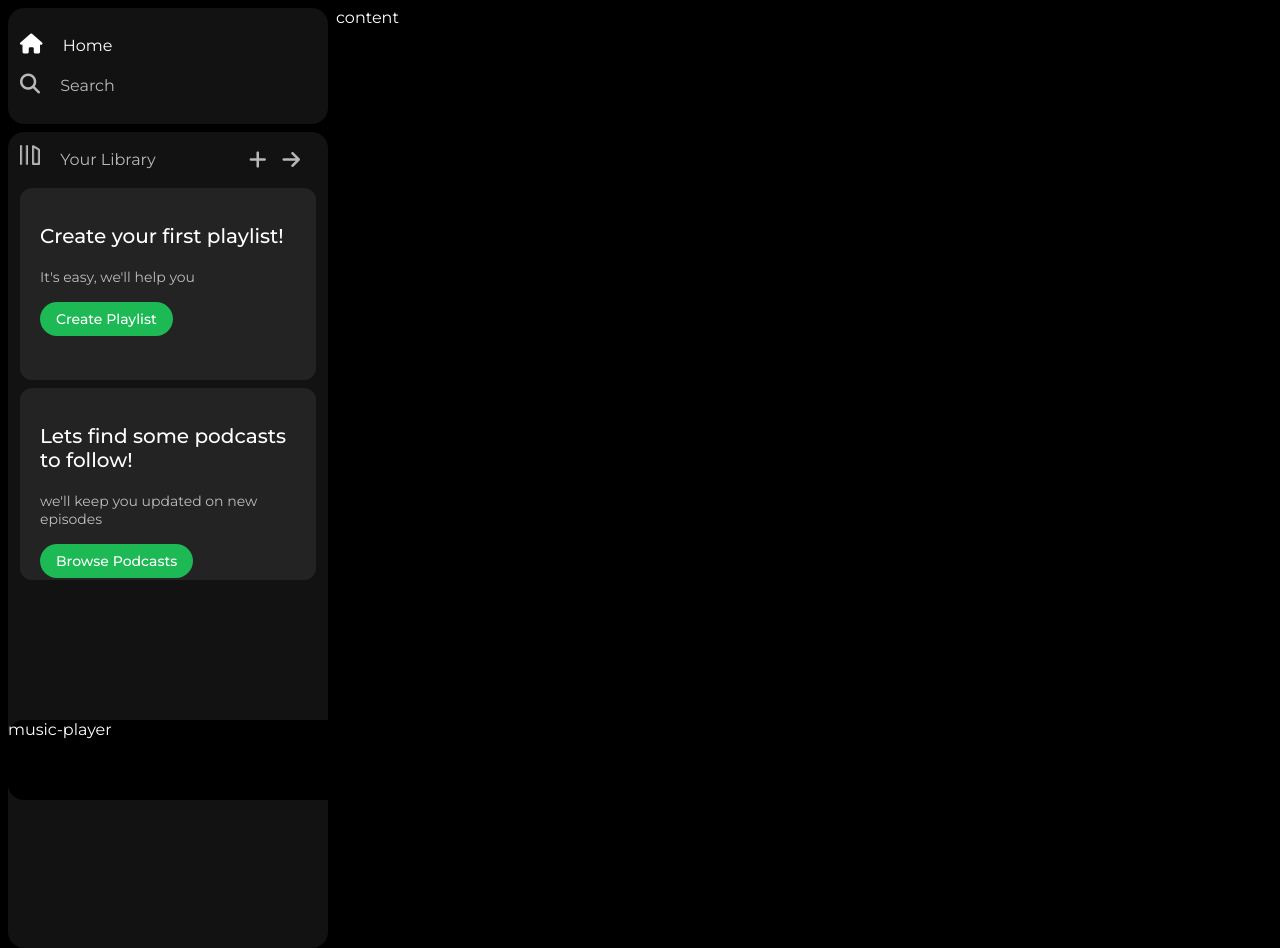
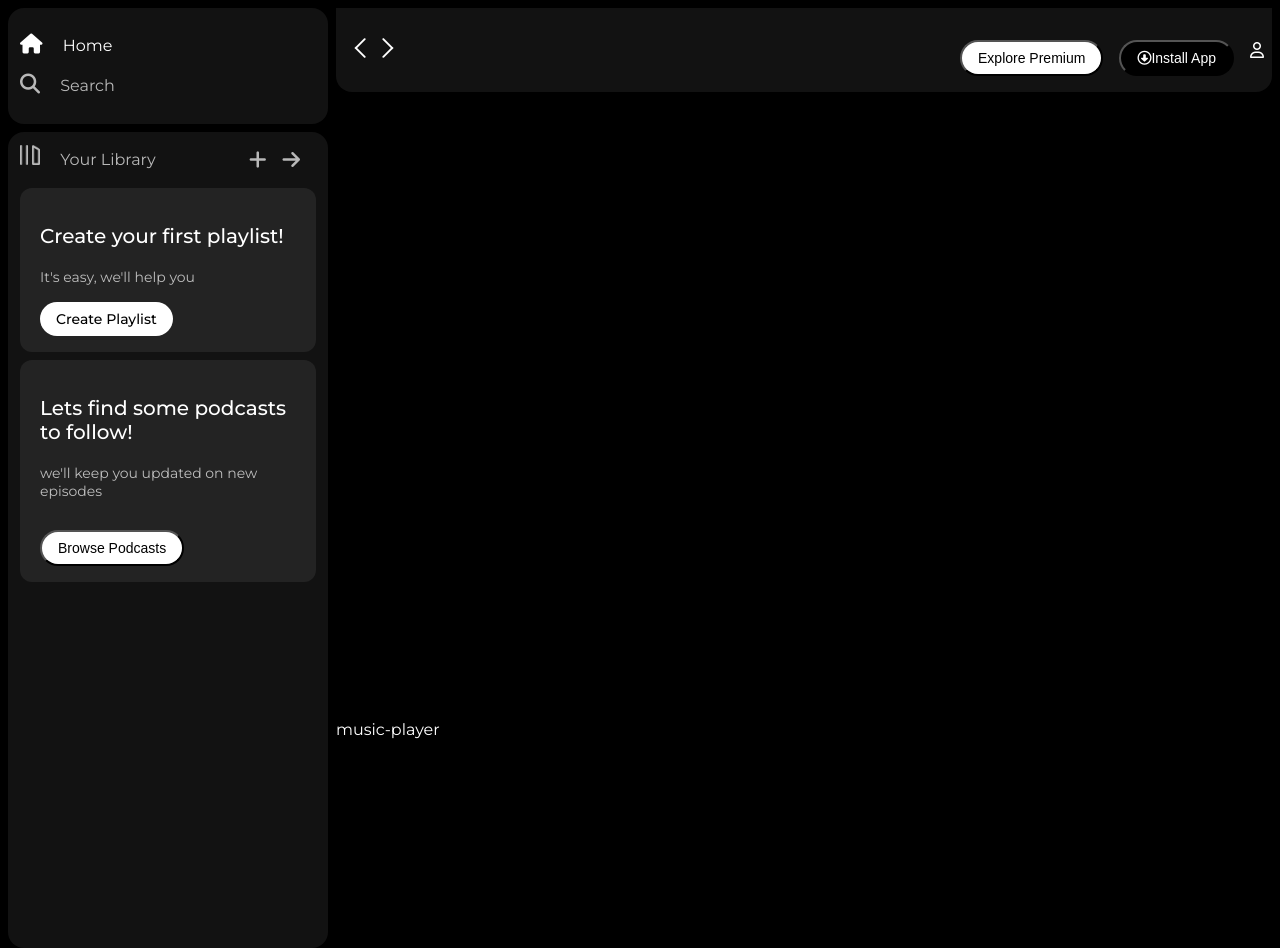
Before and after one commit to newdevatgit/music-streaming-site, a plain HTML site: page index.html in a window 1280 px wide. Drawn offline with Linux system fonts and the light colour scheme.

Commit message:
feat: add sticky navbar

```diff
--- a/index.html
+++ b/index.html
@@ -1,22 +1,19 @@
 <!DOCTYPE html>
 <html lang="en">
+
 <head>
   <meta charset="UTF-8" />
   <meta name="viewport" content="width=device-width, initial-scale=1.0" />
   <title>Spotify - web player: Music for everyone</title>
   <link rel="stylesheet" href="style.css" />
-    <link
-      rel="stylesheet"
-      href="https://cdnjs.cloudflare.com/ajax/libs/font-awesome/6.5.1/css/all.min.css"
-    />
+  <link rel="stylesheet" href="https://cdnjs.cloudflare.com/ajax/libs/font-awesome/6.5.1/css/all.min.css" />
   <link rel="icon" href="./assets/logo.png" />
   <link rel="preconnect" href="https://fonts.googleapis.com" />
   <link rel="preconnect" href="https://fonts.gstatic.com" crossorigin />
-    <link
-      href="https://fonts.googleapis.com/css2?family=Montserrat:ital,wght@0,100..900;1,100..900&display=swap"
-      rel="stylesheet"
-    />
+  <link href="https://fonts.googleapis.com/css2?family=Montserrat:ital,wght@0,100..900;1,100..900&display=swap"
+    rel="stylesheet" />
 </head>
+
 <body>
   <div class="main">
     <div class="sidebar">
@@ -50,13 +47,25 @@
           <div class="box">
             <p class="box-p1">Lets find some podcasts to follow!</p>
             <p class="box-p2">we'll keep you updated on new episodes</p>
-              <div class="badge">Browse Podcasts</div>
+            <button class="badge">Browse Podcasts</button>
           </div>
         </div>
       </div>
     </div>
-      <div class="main_content">content</div>
+    <div class="main_content">
+      <div class="sticky-nav">
+        <div class="sticky-nav-icons">
+          <img src="./assets/backward_icon.png" alt="">
+          <img src="./assets/forward_icon.png" alt="" class="hide">
+        </div>
+        <div class="sticky-nav-options">
+          <button class="badge nav-item hide">Explore Premium</button>
+          <button class="badge nav-item dark-badge"><i class="fa-regular fa-circle-down"></i>Install App</button>
+          <i class="fa-regular fa-user"></i>
+        </div>
+      </div>
       <div class="music_player">music-player</div>
     </div>
 </body>
+
 </html>
--- a/style.css
+++ b/style.css
@@ -102,7 +102,6 @@
 
 .box{
     background-color: #232323;
-    height: 10rem;
     border-radius: 0.75rem;
     margin: 0.5rem 0 0.5rem 0;
     padding: 1rem 1.25rem;
@@ -119,8 +118,8 @@
 }
 
 .badge{
-    background-color: #1db954;
-    color: #fff;
+    background-color: #fff;
+    color: #000;
     font-size: 0.875rem;
     font-weight: 500;
     padding: 0.5rem 1rem;
@@ -128,3 +127,40 @@
     margin-top: 1rem;
     width: fit-content;
 }
+
+.dark-badge{
+    background-color: #000;
+    color: #fff;
+}
+
+.sticky-nav{
+    position: sticky;
+    top: 0;
+    background-color: #121212;
+    border-radius: 0 0 1rem 1rem;
+    display: flex;
+    justify-content: space-between;
+    align-items: center;
+    padding: 1rem 0 1rem 0;
+}
+
+.sticky-nav-icons{
+    margin-left: 0.75rem;
+}
+
+.sticky-nav-options{
+    display: flex;
+    justify-content: center;
+    align-items: center;
+    margin-right: 0.5rem;
+}
+
+.nav-item{
+    margin-right: 1rem;
+}
+
+@media(max-width: 1000px){
+    .hide{
+        display: none;
+    }
+}
```
Lines whose indentation alone changed are shown as unchanged.
